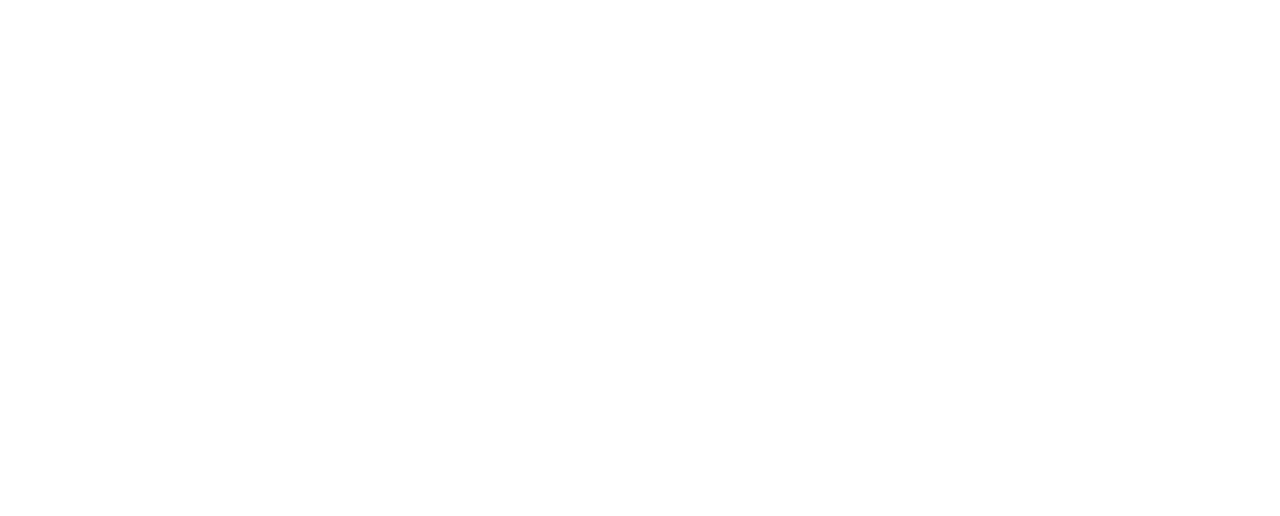
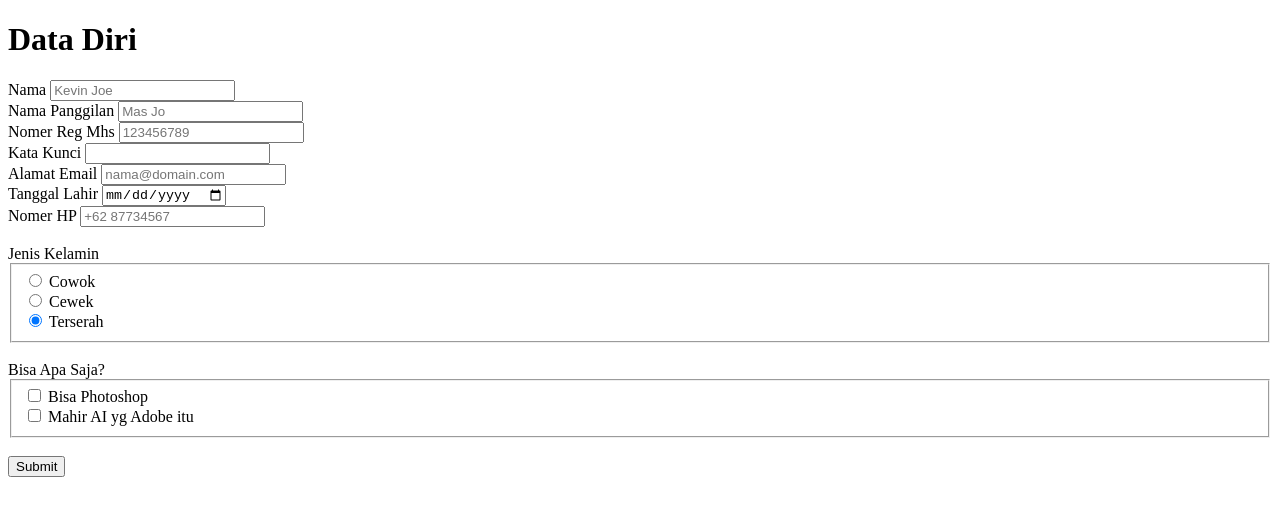
Before and after one commit to jssicamalia25/week-5, a plain HTML site: page index.html in a window 1280 px wide. Drawn offline with Linux system fonts and the light colour scheme.

Commit message:
Update index.html

```diff
--- a/index.html
+++ b/index.html
@@ -1,9 +1,58 @@
 <!DOCTYPE html>
-<html lang="id">
-  <head>
-    <title>
-</title>
-  </head>
-  <body>
-  </body>
+<html>
+<head>
+    <meta charset="UTF-8">
+    <title>Isian</title>
+</head>
+<body>
+
+<h1>Data Diri</h1>
+
+<form action="terima.html">
+    <label for="nama">Nama</label>
+    <input type="text" id="nama" name="nama" required placeholder="Kevin Joe"><br>
+
+    <label for="namax">Nama Panggilan</label>
+    <input type="text" id="namax" name="namax" placeholder="Mas Jo"><br>
+
+    <label for="nrp">Nomer Reg Mhs</label>
+    <input type="text" id="nrp" name="nrp" required placeholder="123456789"><br>
+
+    <label for="pwd">Kata Kunci</label>
+    <input type="password" id="pwd" name="pwd" required><br>
+
+    <label for="surel">Alamat Email</label>
+    <input type="email" id="surel" name="surel" required placeholder="nama@domain.com"><br>
+
+    <label for="ultah">Tanggal Lahir</label>
+    <input type="date" id="ultah" name="ultah"><br>
+
+    <label for="telp">Nomer HP</label>
+    <input type="tel" id="telp" name="nohp" required placeholder="+62 87734567"><br><br>
+
+    <label for="gender">Jenis Kelamin</label>
+    <fieldset id="gender">
+        <input type="radio" id="cowok" name="gender" value="L">
+        <label for="cowok">Cowok</label><br>
+
+        <input type="radio" id="cewek" name="gender" value="P">
+        <label for="cewek">Cewek</label><br>
+
+        <input type="radio" id="terserah" name="gender" value="X" checked>
+        <label for="terserah">Terserah</label>
+    </fieldset><br>
+
+    <label for="keahlian">Bisa Apa Saja?</label>
+    <fieldset id="keahlian">
+        <input type="checkbox" id="ps" name="keahlian" value="Photoshop">
+        <label for="ps">Bisa Photoshop</label><br>
+
+        <input type="checkbox" id="ai" name="keahlian" value="Adobe AI">
+        <label for="ai">Mahir AI yg Adobe itu</label>
+    </fieldset><br>
+
+    <input type="submit" value="Submit">
+</form>
+
+</body>
 </html>
```
